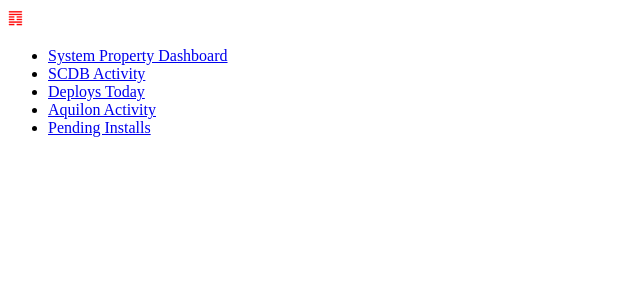
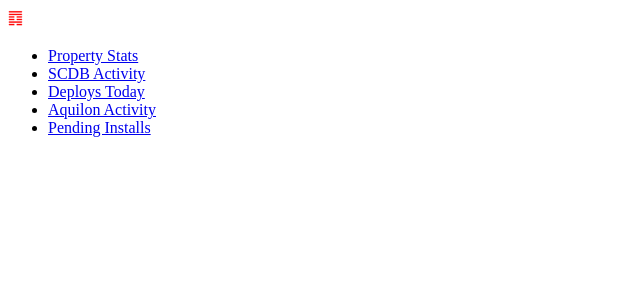
Before and after one commit to quattor/dashboard, a PHP site: page /navbar.inc.php in a window 1280 px wide. Shown: the top 300 px of the page, without its empty margins (0-640 px from the left). Run offline with PHP 8.4, Linux system fonts and the light colour scheme.

Commit message:
Correct name and location of stats page in navbar

```diff
--- a/navbar.inc.php
+++ b/navbar.inc.php
@@ -1,6 +1,6 @@
 <?php
     $pages = array(
-        "dashboard" => "System Property Dashboard",
+        "stats"     => "Property Stats",
         "svnlog"    => "SCDB Activity",
         "deploys"   => "Deploys Today",
         "aqlog"     => "Aquilon Activity",
```
